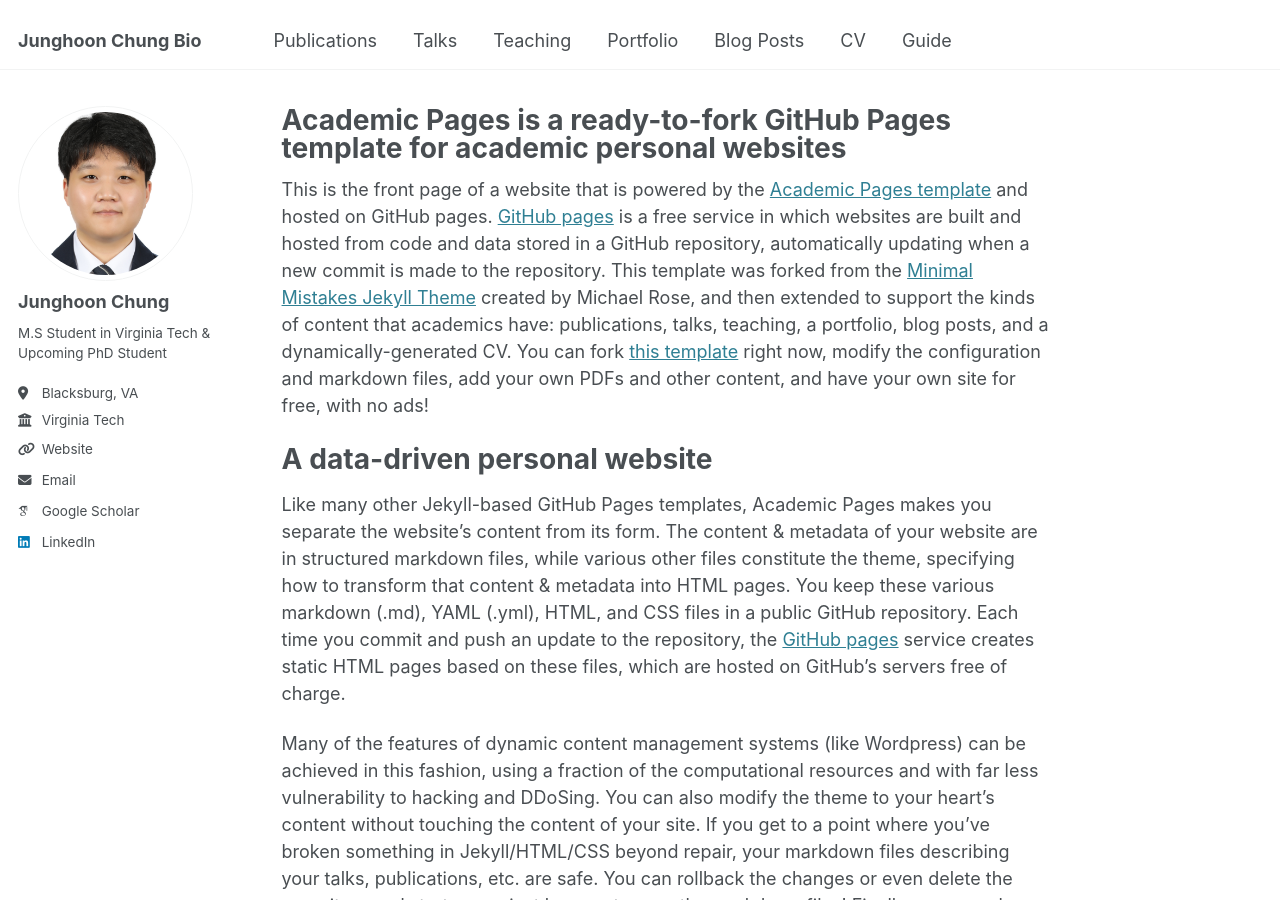
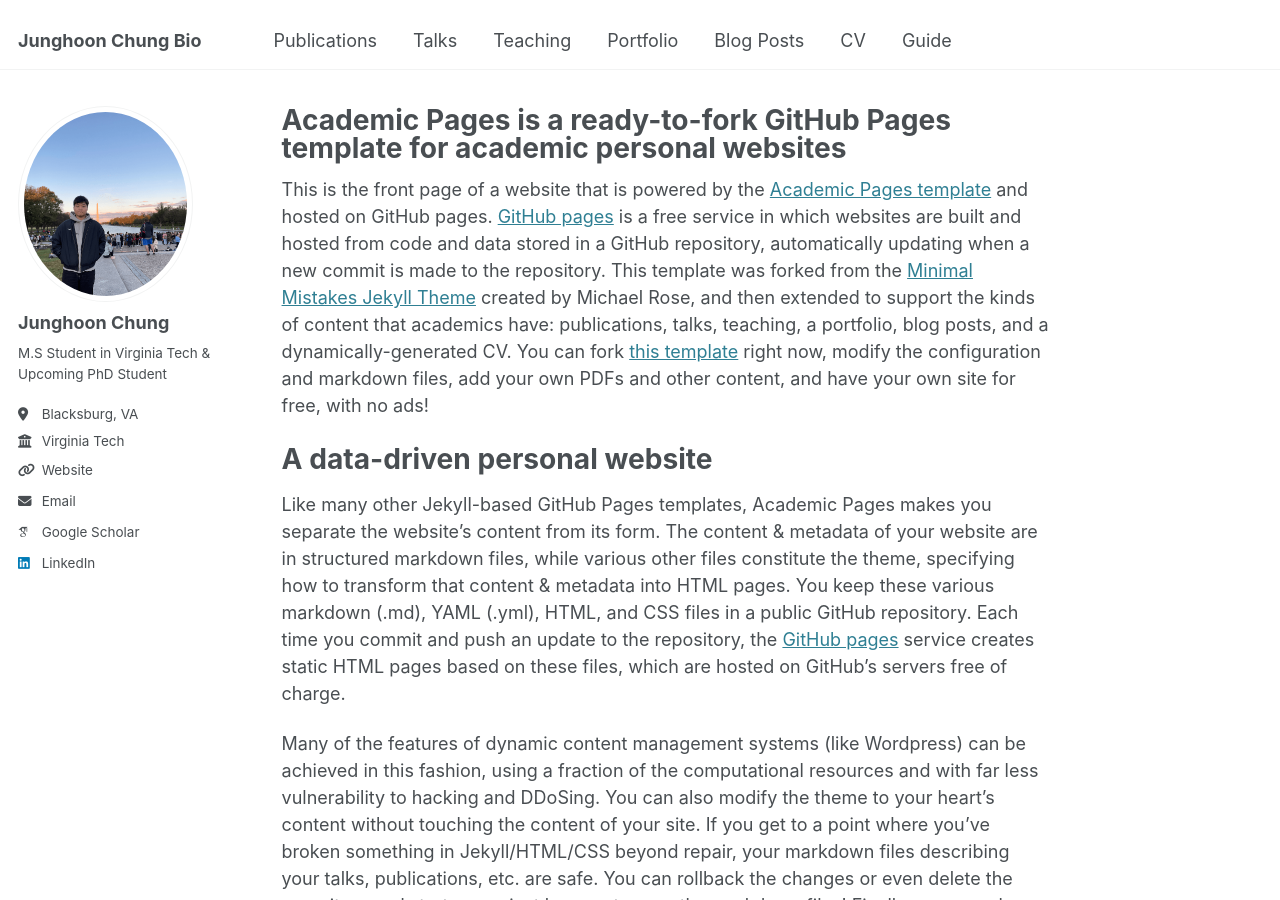
Before and after one commit to Junghoon-Chung/Junghoon-Chung.github.io, a Jekyll site: the page built from _pages/about.md, in a window 1280 px wide and 900 px high. Built offline with Jekyll 4.4.1, drawn with Linux system fonts in a browser that asks for light colours; some web fonts are replaced.

Commit message:
Update _config.yml

```diff
--- a/_config.yml
+++ b/_config.yml
@@ -22,7 +22,7 @@ repository               : "academicpages/academicpages.github.io"
 #               Additional customization can be done by editing /_includes/author-profile.html
 author:
   # Biographic information
-  avatar           : "IMG_4566.JPG"
+  avatar           : "Jhoon-min.png"
   name             : "Junghoon Chung"
   pronouns         : # example: "she/her"
   bio              : "M.S Student in Virginia Tech & Upcoming PhD Student"
```
